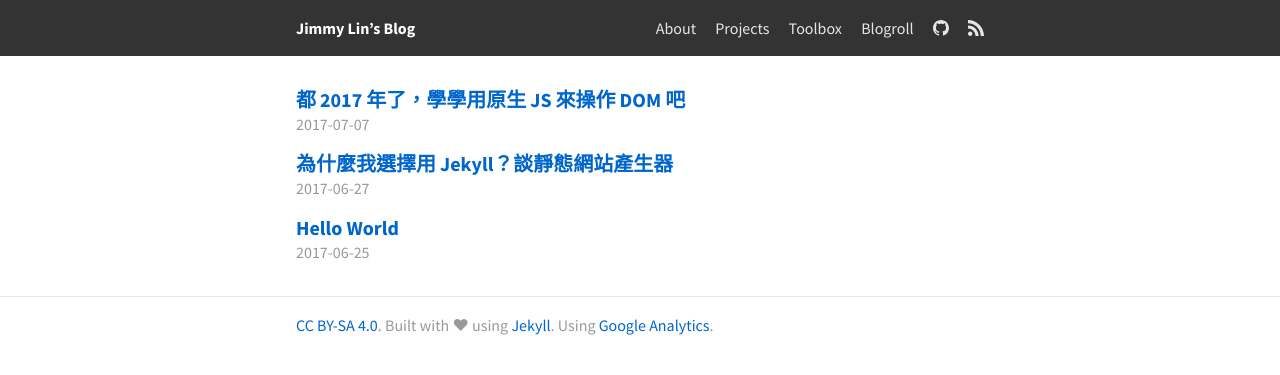
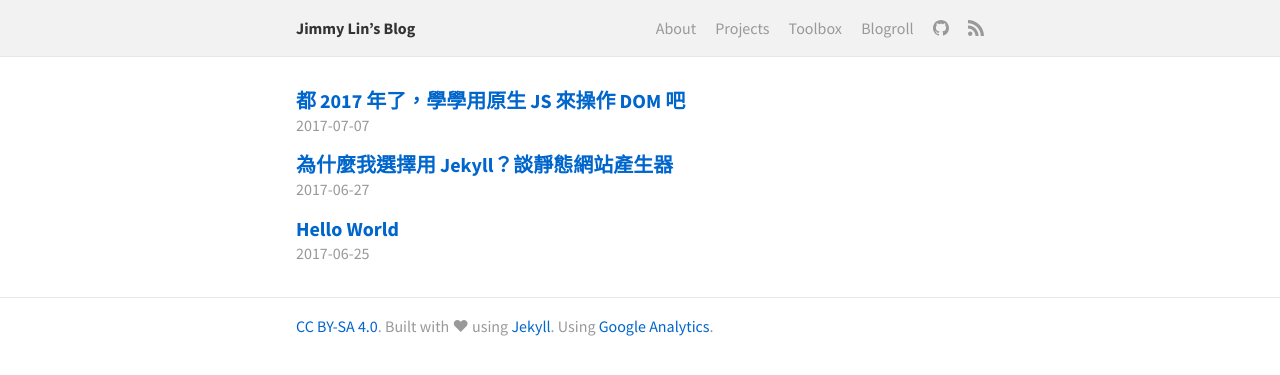
Before and after one commit to mnghsn/jmln.tw, a Jekyll site: the page built from index.html, in a window 1280 px wide. Shown: the top 375 px of the page. Built offline with Jekyll 4.4.1, drawn with Linux system fonts in a browser that asks for light colours.

Commit message:
Redesign the site header with light color
Update CSS, HTML (theme-color) and favicons. Close #9.

```diff
--- a/_includes/head.html
+++ b/_includes/head.html
@@ -6,7 +6,7 @@
   {% include seo.html %}
 
   <link rel="apple-touch-icon" href="{{ '/assets/images/favicon-152.png' | relative_url }}">
-  <meta name="theme-color" content="#333333">
+  <meta name="theme-color" content="#f2f2f2">
 
   {% if site.feed and site.feed.path %}
     <link rel="alternate" href="{{ site.feed.path | absolute_url }}" type="application/atom+xml" title="{{ site.title | escape }}">
--- a/_sass/_layout.scss
+++ b/_sass/_layout.scss
@@ -12,7 +12,8 @@
 .site-header {
   margin-bottom: $spacer-xl;
   padding: $spacer-sm 0;
-  background-color: $color-black;
+  border-bottom: $border;
+  background-color: $color-background-faded;
   text-align: center;
 
   @include media-breakpoint-up($site-header-breakpoint) {
@@ -27,13 +28,13 @@
 .site-title {
   display: inline-block;
   padding: $spacer-sm 0;
-  color: $color-white;
+  color: $color-text;
   font-size: $font-size-base;
   font-weight: $font-weight-bold;
   text-decoration: none;
 
   &:hover, &:focus {
-    color: $color-white;
+    color: $color-text;
     text-decoration: none;
   }
 }
@@ -50,11 +51,11 @@
 .site-menu-item {
   display: inline-block;
   padding: $spacer-sm 0;
-  color: $color-gray-light;
+  color: $color-text-muted;
   text-decoration: none;
 
   &:hover, &:focus {
-    color: $color-white;
+    color: $color-text;
     text-decoration: none;
   }
 
```
Also changed, not shown: assets/images/favicon-152.png, assets/images/favicon.svg, favicon.ico.
